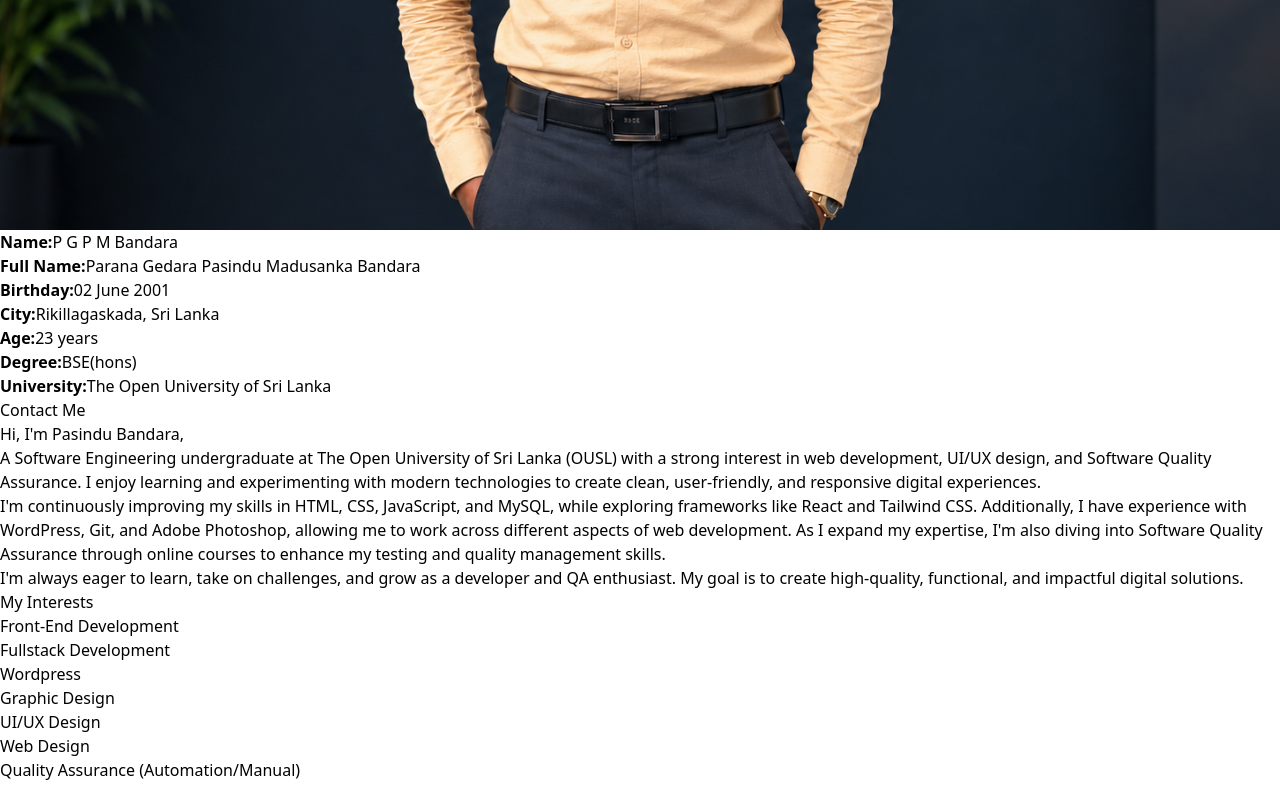
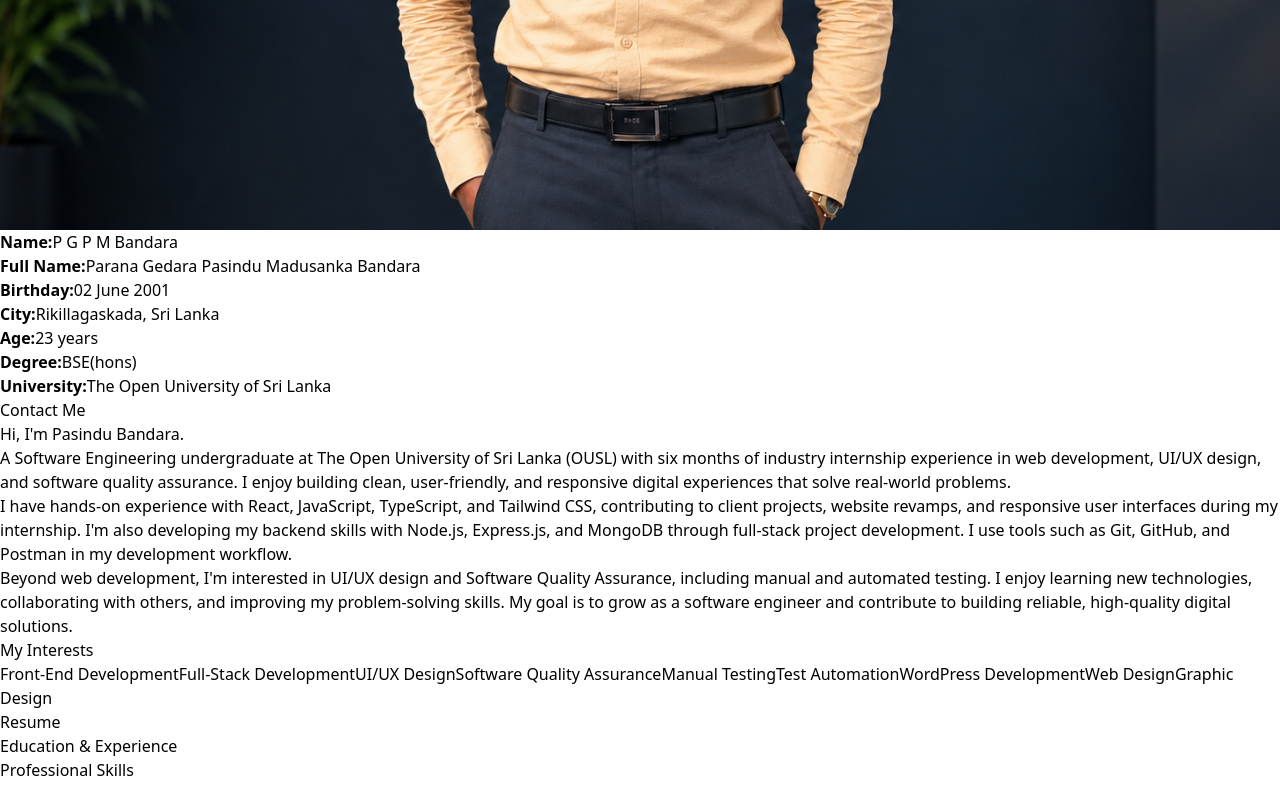
Before and after one commit to pasindu526/pasindu526.github.io, a React (Vite) app: page / in a window 1280 px wide. Shown: the part 2000-2786 px from the top of the page. Built offline with nearby package versions, Linux system fonts and the light colour scheme.

Commit message:
Update - v4

```diff
--- a/src/components/About.jsx
+++ b/src/components/About.jsx
@@ -9,8 +9,10 @@ const About = () => {
 
     let age = today.getFullYear() - birthDate.getFullYear();
 
+    // Check if the birthday has occurred this year
     const monthDifference = today.getMonth() - birthDate.getMonth();
 
+    // If the birthday hasn't occurred yet this year, subtract 1 from the age
     if (
       monthDifference < 0 ||
       (monthDifference === 0 && today.getDate() < birthDate.getDate())
@@ -76,61 +78,69 @@ const About = () => {
           </div>
 
           {/* Right/paragraph section */}
+
           <div className="p-5 md:p-6 lg:p-8 md:w-2/3 bg-gray-950 rounded-md shadow-[0px_0px_20px_10px_rgba(0,0,0,0.3)] md:text-justify">
             <h1 className="font-bold text-2xl mb-6">
               Hi, I&apos;m{' '}
-              <span className="text-blue-400">Pasindu Bandara,</span>
+              <span className="text-blue-400">Pasindu Bandara.</span>
             </h1>
+
             <p className="text-base leading-7 mb-6">
               A Software Engineering undergraduate at{' '}
               <span className="font-semibold">
                 The Open University of Sri Lanka (OUSL)
               </span>{' '}
-              with a strong interest in web development, UI/UX design, and
-              Software Quality Assurance. I enjoy learning and experimenting
-              with modern technologies to create clean, user-friendly, and
-              responsive digital experiences.
+              with six months of industry internship experience in web
+              development, UI/UX design, and software quality assurance. I enjoy
+              building clean, user-friendly, and responsive digital experiences
+              that solve real-world problems.
             </p>
+
             <p className="text-base leading-7 mb-6">
-              I&apos;m continuously improving my skills in HTML, CSS,
-              JavaScript, and MySQL, while exploring frameworks like React and
-              Tailwind CSS. Additionally, I have experience with WordPress, Git,
-              and Adobe Photoshop, allowing me to work across different aspects
-              of web development. As I expand my expertise, I&apos;m also diving
-              into Software Quality Assurance through online courses to enhance
-              my testing and quality management skills.
+              I have hands-on experience with{' '}
+              <span className="font-semibold">
+                React, JavaScript, TypeScript, and Tailwind CSS
+              </span>
+              , contributing to client projects, website revamps, and responsive
+              user interfaces during my internship. I&apos;m also developing my
+              backend skills with Node.js, Express.js, and MongoDB through
+              full-stack project development. I use tools such as Git, GitHub,
+              and Postman in my development workflow.
             </p>
-            <p className="text-base leading-7 ">
-              I&apos;m always eager to learn, take on challenges, and grow as a
-              developer and QA enthusiast. My goal is to create high-quality,
-              functional, and impactful digital solutions.
+
+            <p className="text-base leading-7">
+              Beyond web development, I&apos;m interested in UI/UX design and
+              Software Quality Assurance, including manual and automated
+              testing. I enjoy learning new technologies, collaborating with
+              others, and improving my problem-solving skills. My goal is to
+              grow as a software engineer and contribute to building reliable,
+              high-quality digital solutions.
             </p>
+
             <div className="mt-6">
-              <h1 className="font-bold text-xl mb-5 text-blue-400">
+              <h2 className="font-bold text-xl mb-5 text-blue-400">
                 My Interests
-              </h1>
+              </h2>
+
               <div className="flex flex-wrap gap-4 mb-5 text-xs">
-                <p className="bg-gray-900 cursor-pointer text-gray-300 px-2 py-1 rounded-full transition-transform transform hover:scale-105">
-                  Front-End Development
-                </p>
-                <p className="bg-gray-900 cursor-pointer text-gray-300 px-2 py-1 rounded-full transition-transform transform hover:scale-105">
-                  Fullstack Development
-                </p>
-                <p className="bg-gray-900 cursor-pointer text-gray-300 px-2 py-1 rounded-full transition-transform transform hover:scale-105">
-                  Wordpress
-                </p>
-                <p className="bg-gray-900 cursor-pointer text-gray-300 px-2 py-1 rounded-full transition-transform transform hover:scale-105">
-                  Graphic Design
-                </p>
-                <p className="bg-gray-900 cursor-pointer text-gray-300 px-2 py-1 rounded-full transition-transform transform hover:scale-105">
-                  UI/UX Design
-                </p>
-                <p className="bg-gray-900 cursor-pointer text-gray-300 px-2 py-1 rounded-full transition-transform transform hover:scale-105">
-                  Web Design
-                </p>
-                <p className="bg-gray-900 cursor-pointer text-gray-300 px-2 py-1 rounded-full transition-transform transform hover:scale-105">
-                  Quality Assurance (Automation/Manual)
-                </p>
+                {[
+                  'Front-End Development',
+                  'Full-Stack Development',
+                  'UI/UX Design',
+                  'Software Quality Assurance',
+                  'Manual Testing',
+                  'Test Automation',
+                  'WordPress Development',
+                  'Web Design',
+                  'Graphic Design',
+                ].map((interest) => (
+                  <span
+                    key={interest}
+                    className="bg-gray-900 text-gray-300 px-3 py-2 rounded-full transition-transform duration-200 hover:scale-105"
+                  >
+                    {interest}
+                  </span>
+                ))}
               </div>
             </div>
           </div>
--- a/src/components/Home.jsx
+++ b/src/components/Home.jsx
@@ -8,8 +8,10 @@ import { useTypewriter, Cursor } from 'react-simple-typewriter';
 const Home = () => {
   const [text] = useTypewriter({
     words: [
+      'Junior Software Engineer',
       'Front-End Developer',
       'UI/UX Designer',
+      'Full Stack Developer',
       'Web Developer',
       'Wordpress Developer',
     ],
@@ -52,9 +54,9 @@ const Home = () => {
             transition={{ duration: 1.4, delay: 0.5 }}
             className="lg:w-[600px] mb-4 md:mb-0 text-sm text-gray-300 text-justify"
           >
-            A Software Engineering undergraduate with a passion for front-end
-            development, UI design, and modern web technologies. I love to
-            create beautiful and user-friendly web applications.
+            A Software Engineering undergraduate with a passion for front-end/
+            full-stack development, UI design, and modern web technologies. I
+            love to create beautiful and user-friendly web applications.
           </motion.p>
 
           <motion.div
--- a/src/components/Project.jsx
+++ b/src/components/Project.jsx
@@ -17,7 +17,7 @@ const Project = () => {
     >
       <div className="max-w-7xl mx-auto px-4 flex flex-col gap-10">
         <h2 className="text-4xl md:text-5xl font-bold mb-6 text-center">
-          My Projects
+          Personal & Academic Projects
           <p className="text-center text-blue-200 text-opacity-80 text-base font-semibold mt-5">
             Total Projects: {totalProjects}
           </p>
```
